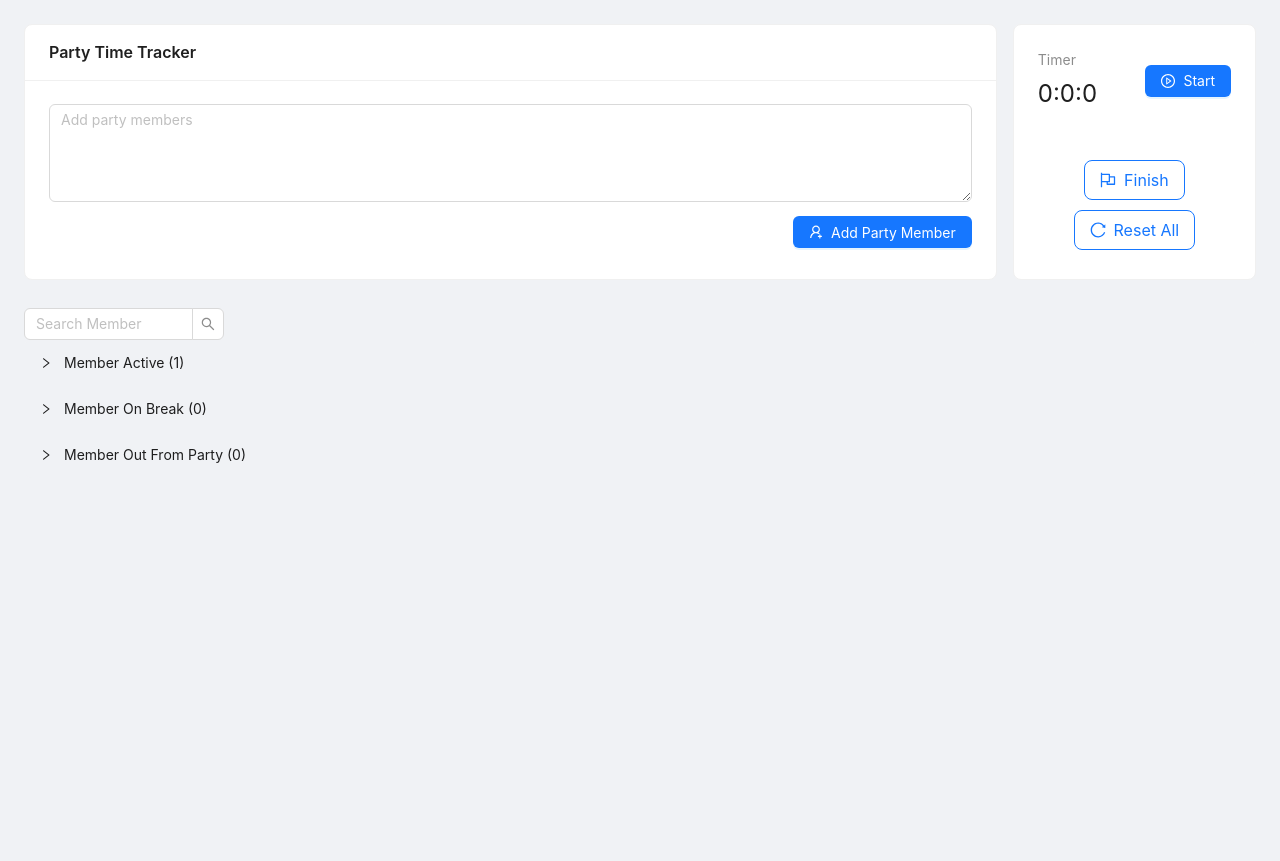
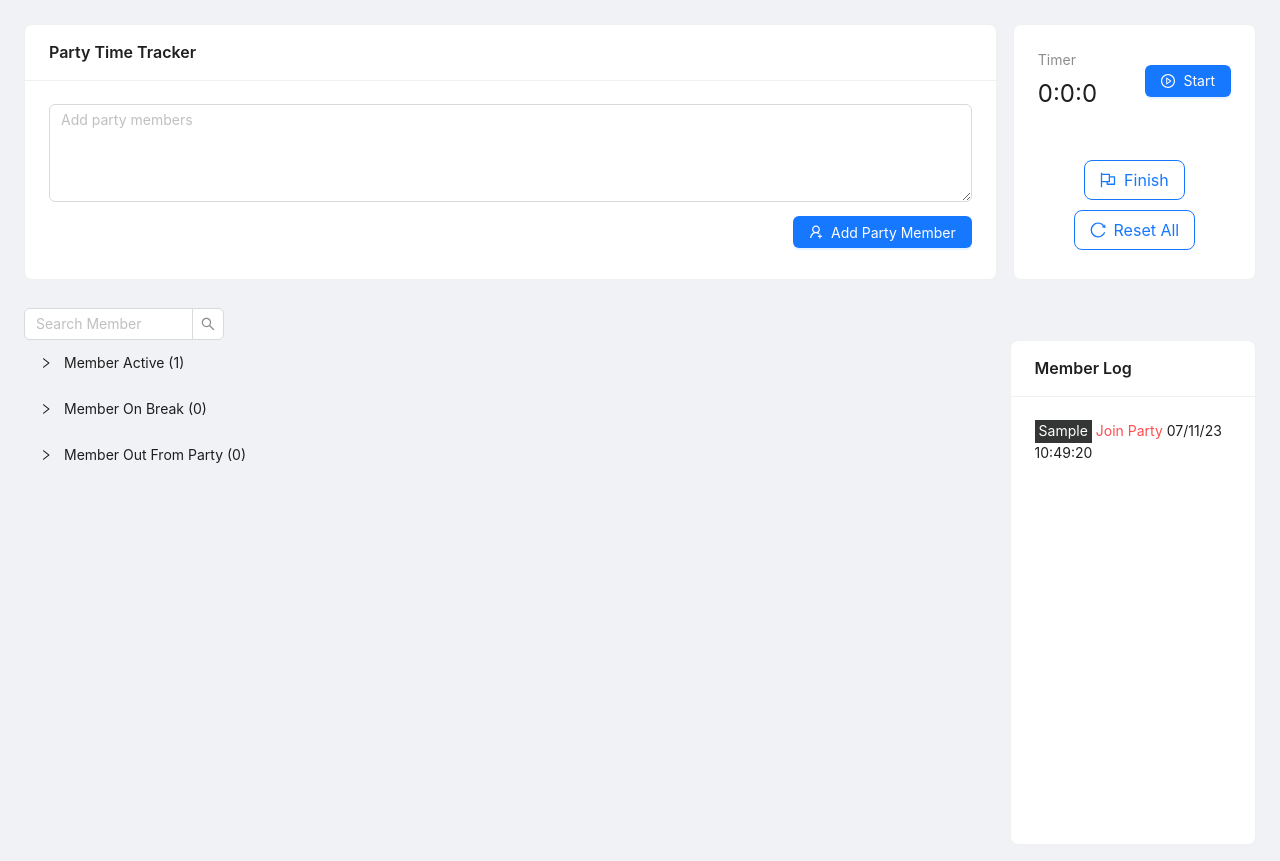
Before and after one commit to NYA2107/albion-tools, a React (Vite) app: page /party-time-tracker in a window 1280 px wide. Both pictures are taken after typing "Sample" into the empty fields and a click on the button "Add Party Member". Before the commit the page ends 816 px from the top, so only its background shows below. Built offline with nearby package versions, Linux system fonts and the light colour scheme.

Commit message:
add member log

```diff
--- a/src/PartyTimeTracker/index.tsx
+++ b/src/PartyTimeTracker/index.tsx
@@ -1,4 +1,14 @@
-import { Button, Card, Col, Collapse, Row, Statistic } from "antd";
+import {
+  Badge,
+  Button,
+  Card,
+  Col,
+  Collapse,
+  Row,
+  Space,
+  Statistic,
+  Typography,
+} from "antd";
 import TextArea from "antd/es/input/TextArea";
 import moment from "moment";
 import { useEffect, useRef, useState } from "react";
@@ -25,6 +35,13 @@ export interface MemberType {
   timePlayed: number;
 }
 
+interface LogType {
+  id: string;
+  memberName: string;
+  action: string;
+  logTime: string;
+}
+
 const PartyTimeTracker = () => {
   const [memberText, setMemberText] = useState<string>("");
   const [memberList, setMemberList] = useState<MemberType[]>([]);
@@ -34,6 +51,7 @@ const PartyTimeTracker = () => {
   const [elapsedTime, setElapsedTime] = useState<number>(0);
   const [isStart, setIsStart] = useState<boolean>(false);
   const [textSearch, setTextSearch] = useState<string>("");
+  const [memberLog, setMemberLog] = useState<LogType[]>([]);
   const activeMember = filteredMemberList.filter(
     (v) => v.currentStatus === "Active"
   );
@@ -49,14 +67,24 @@ const PartyTimeTracker = () => {
     const jsonElapsedTime = localStorage.getItem(
       "party-time-tracker-elapsed-time"
     );
+    const jsonMemberLog = localStorage.getItem("party-time-tracker-member-log");
     console.log(jsonStorageData, jsonStorageData);
-    if (!jsonStorageData || !jsonElapsedTime) return;
+    if (!jsonStorageData || !jsonElapsedTime || !jsonMemberLog) return;
     const storageData = JSON.parse(jsonStorageData);
     const elapsedTime = parseInt(jsonElapsedTime);
+    const memberLog = JSON.parse(jsonMemberLog);
     setMemberList(storageData);
     setFilteredMemberList(storageData);
     setElapsedTime(elapsedTime);
+    setMemberLog(memberLog);
   }, []);
+
+  useEffect(() => {
+    localStorage.setItem(
+      "party-time-tracker-member-log",
+      JSON.stringify(memberLog)
+    );
+  }, [memberLog]);
 
   // useEffect(() => {
   //   // console.log("CHANGE");
@@ -129,6 +157,7 @@ const PartyTimeTracker = () => {
   const handleAddPartyMember = () => {
     if (memberText.length <= 0) return;
     const temp = JSON.parse(JSON.stringify(memberList));
+    const tempLog: LogType[] = JSON.parse(JSON.stringify(memberLog));
     const newMembers = memberText.split("\n");
     newMembers.map((v) => {
       temp.push({
@@ -138,11 +167,18 @@ const PartyTimeTracker = () => {
         currentStatus: "Active",
         timePlayed: 0,
       });
+      tempLog.push({
+        id: `MEMBER-LOG-${Math.random()}`,
+        action: "Join Party",
+        logTime: moment().toISOString(),
+        memberName: v,
+      });
     });
     localStorage.setItem("party-time-tracker-data", JSON.stringify(temp));
     setMemberText("");
     setMemberList(temp);
     setFilteredMemberList(temp);
+    setMemberLog(tempLog);
   };
 
   const handleStart = () => {
@@ -153,9 +189,11 @@ const PartyTimeTracker = () => {
     setIsStart(false);
     localStorage.setItem("party-time-tracker-data", JSON.stringify([]));
     localStorage.setItem("party-time-tracker-elapsed-time", "0");
+    localStorage.setItem("party-time-tracker-member-log", JSON.stringify([]));
     setMemberList([]);
     setFilteredMemberList([]);
     setElapsedTime(0);
+    setMemberLog([]);
   };
 
   const handleChangeStatus = (
@@ -163,15 +201,37 @@ const PartyTimeTracker = () => {
     status: "Active" | "Break" | "Out"
   ) => {
     const temp: MemberType[] = JSON.parse(JSON.stringify(memberList));
+    const tempLog: LogType[] = JSON.parse(JSON.stringify(memberLog));
     const currIndex = _.findIndex(temp, (v) => v.id === memberId);
     if (status === "Out") {
       console.log(status, "AAAAASTATUS");
       temp[currIndex].outAt = moment().toISOString();
+      tempLog.push({
+        id: `MEMBER-LOG-${Math.random()}`,
+        action: "Out From Party",
+        logTime: moment().toISOString(),
+        memberName: temp[currIndex].name,
+      });
+    } else if (status === "Active") {
+      tempLog.push({
+        id: `MEMBER-LOG-${Math.random()}`,
+        action: "Join Party",
+        logTime: moment().toISOString(),
+        memberName: temp[currIndex].name,
+      });
+    } else if (status === "Break") {
+      tempLog.push({
+        id: `MEMBER-LOG-${Math.random()}`,
+        action: "Take a Break",
+        logTime: moment().toISOString(),
+        memberName: temp[currIndex].name,
+      });
     }
     temp[currIndex].currentStatus = status;
     localStorage.setItem("party-time-tracker-data", JSON.stringify(temp));
     setMemberList(temp);
     setFilteredMemberList(temp);
+    setMemberLog(tempLog);
   };
 
   const handleRemove = (memberId: string) => {
@@ -294,6 +354,7 @@ const PartyTimeTracker = () => {
           />
         </Col>
       </Row>
+      <div style={{ display: "grid", gridTemplateColumns: "4fr 1fr" }}>
         <Collapse
           ghost
           style={{ backgroundColor: "#F0F2F5" }}
@@ -308,7 +369,10 @@ const PartyTimeTracker = () => {
                     const minutes = Math.floor((v.timePlayed % 3600) / 60);
                     const seconds = Math.floor(v.timePlayed % 60);
                     return (
-                    <div style={{ padding: "1em" }} key={`memberlist-${v.id}`}>
+                      <div
+                        style={{ padding: "1em" }}
+                        key={`memberlist-${v.id}`}
+                      >
                         <Card
                           style={{ marginTop: "1" }}
                           title={
@@ -342,7 +406,9 @@ const PartyTimeTracker = () => {
                           <Row gutter={10} justify={"end"}>
                             <Col>
                               <Button
-                              onClick={() => handleChangeStatus(v.id, "Break")}
+                                onClick={() =>
+                                  handleChangeStatus(v.id, "Break")
+                                }
                               >
                                 Break
                               </Button>
@@ -411,7 +477,9 @@ const PartyTimeTracker = () => {
                             <Col>
                               <Button
                                 type="primary"
-                              onClick={() => handleChangeStatus(v.id, "Active")}
+                                onClick={() =>
+                                  handleChangeStatus(v.id, "Active")
+                                }
                               >
                                 Join
                               </Button>
@@ -474,7 +542,9 @@ const PartyTimeTracker = () => {
                           />
                           <Statistic
                             title="Out From Party At"
-                          value={moment(v.outAt).format("DD MMM YYYY HH:mm:ss")}
+                            value={moment(v.outAt).format(
+                              "DD MMM YYYY HH:mm:ss"
+                            )}
                           />
                           <Statistic
                             title="Time Played"
@@ -489,6 +559,44 @@ const PartyTimeTracker = () => {
             },
           ]}
         />
+        <div>
+          <Card title="Member Log">
+            <div style={{ height: "400px", overflow: "auto" }}>
+              <Space direction="vertical">
+                {memberLog.map((v) => {
+                  return (
+                    <div key={v.id}>
+                      <span
+                        style={{
+                          background: "#343635",
+                          color: "white",
+                          padding: "4px",
+                        }}
+                      >
+                        {v.memberName}
+                      </span>{" "}
+                      <Typography.Text
+                        type={
+                          v.action === "Join"
+                            ? "success"
+                            : v.action === "Break"
+                            ? "secondary"
+                            : "danger"
+                        }
+                      >
+                        {v.action}
+                      </Typography.Text>{" "}
+                      <Typography.Text>
+                        {moment(v.logTime).format("DD/MM/YY HH:mm:ss")}
+                      </Typography.Text>
+                    </div>
+                  );
+                })}
+              </Space>
+            </div>
+          </Card>
+        </div>
+      </div>
     </div>
   );
 };
```
Lines whose indentation alone changed are shown as unchanged.
